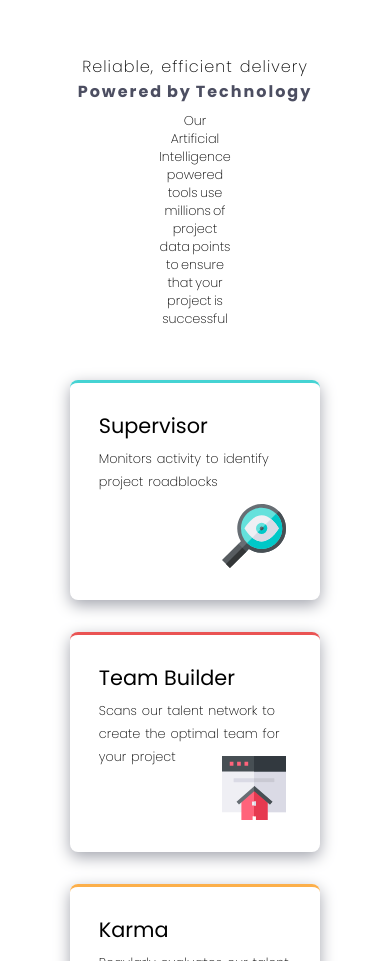
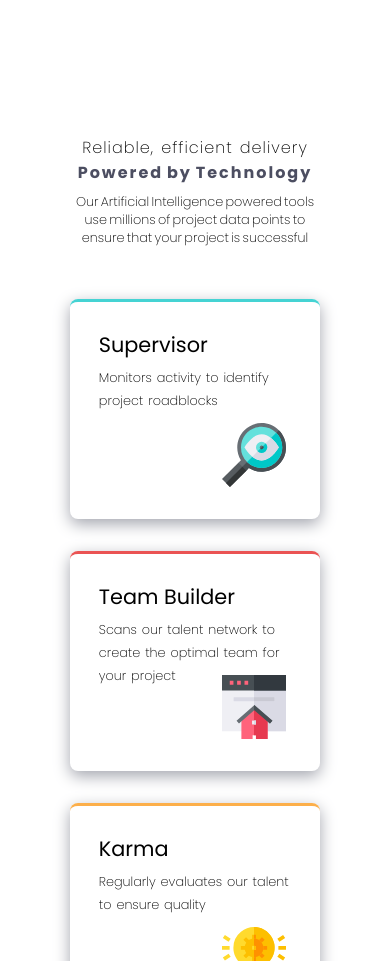
Before and after one commit to MoneebAliKarrar/four-card-feature-section, a plain HTML site: page index.html in a window 390 px wide. Shown: the part 139-1100 px from the top of the page. Drawn offline with Linux system fonts and the light colour scheme.

Commit message:
worked with the width of discription

```diff
--- a/style.css
+++ b/style.css
@@ -30,7 +30,7 @@ header h1{
 }
 .discription{
     font-size: 1em;
-    padding: 0em 25em;
+    max-width: 550px;
     word-spacing: -.1em;
     margin: 0em 0em 4em;
     font-weight: 200;
@@ -94,7 +94,7 @@ main div img{
         font-size: 1em;
     }
     .discription{
-        padding : 0em 13em;
+        max-width: 250px;
         font-size: .8em;
     }
     main{
```
